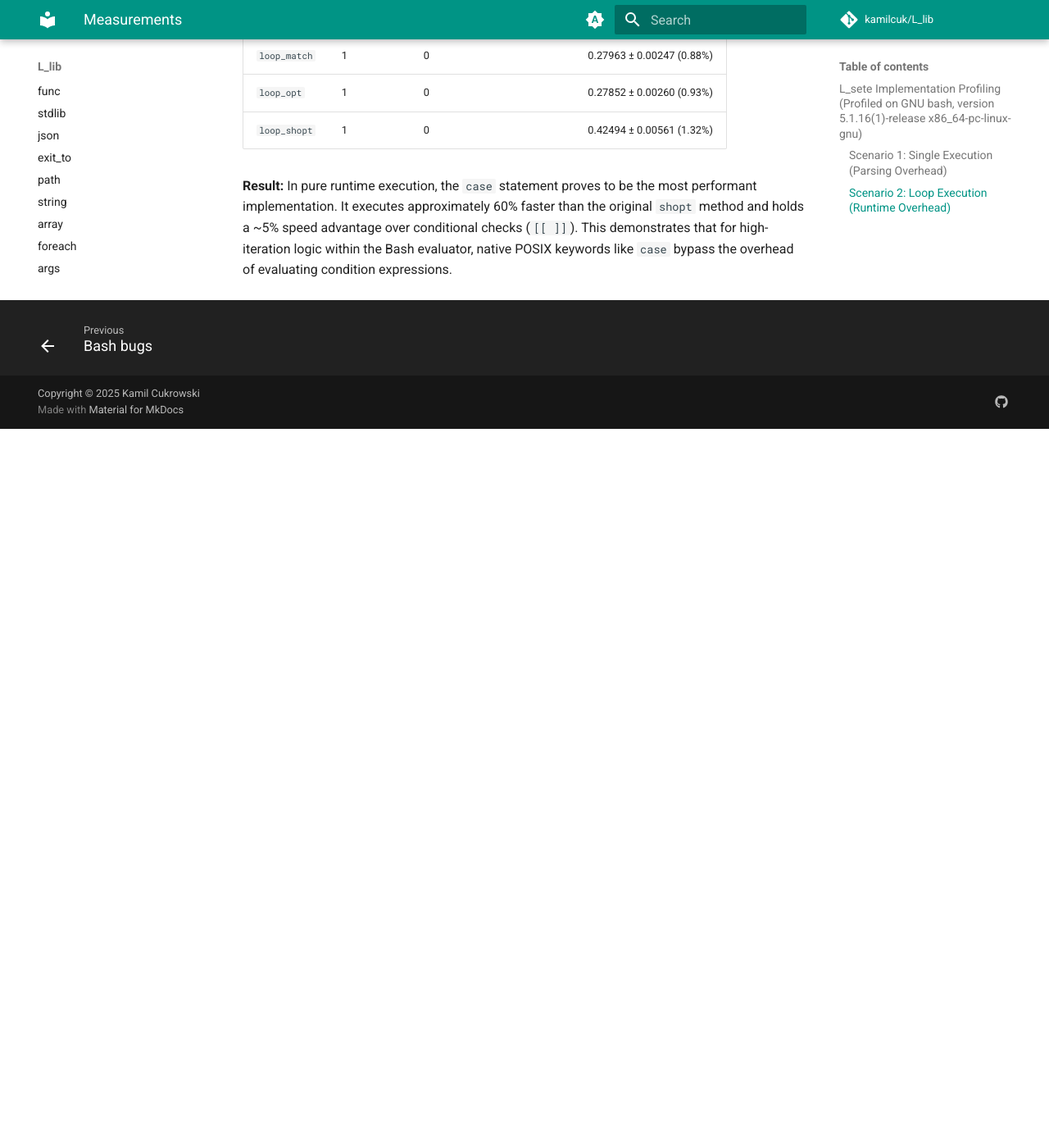
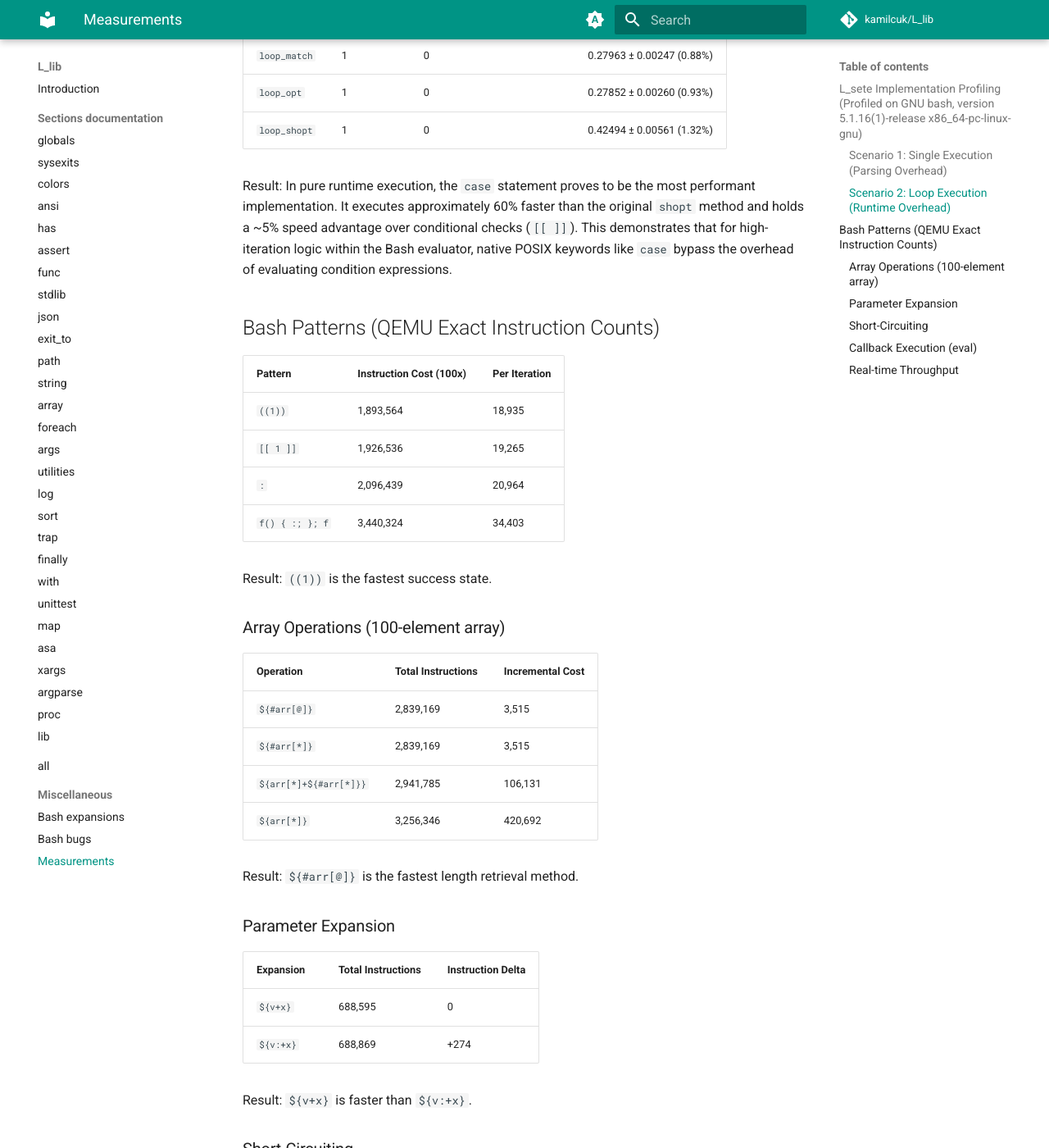
Before and after one commit to Kamilcuk/L_lib, an MkDocs documentation site: the page built from docs/measurements.md, in a window 1280 px wide and 1400 px high, scrolled down 3782 px. Shown: the whole window at 82% size. Built offline with MkDocs 1.6.1 and Material for MkDocs 9.7.7, drawn with Linux system fonts in a browser that asks for light colours; comment, search, counter and statistics services are not loaded; before the commit the page ends 4305 px from its top, so only the background shows below that; some of the changed text lies outside the part shown.

Commit message:
docs: update performance measurements

```diff
--- a/docs/measurements.md
+++ b/docs/measurements.md
@@ -82,4 +82,62 @@
 | `loop_opt`   | 1   | 0    |              | 0.27852 ± 0.00260 (0.93%) |
 | `loop_shopt` | 1   | 0    |              | 0.42494 ± 0.00561 (1.32%) |
 
-**Result:** In pure runtime execution, the `case` statement proves to be the most performant implementation. It executes approximately 60% faster than the original `shopt` method and holds a ~5% speed advantage over conditional checks (`[[ ]]`). This demonstrates that for high-iteration logic within the Bash evaluator, native POSIX keywords like `case` bypass the overhead of evaluating condition expressions.
+Result: In pure runtime execution, the `case` statement proves to be the most performant implementation. It executes approximately 60% faster than the original `shopt` method and holds a ~5% speed advantage over conditional checks (`[[ ]]`). This demonstrates that for high-iteration logic within the Bash evaluator, native POSIX keywords like `case` bypass the overhead of evaluating condition expressions.
+
+## Bash Patterns (QEMU Exact Instruction Counts)
+
+| Pattern | Instruction Cost (100x) | Per Iteration |
+| :--- | :--- | :--- |
+| `((1))` | 1,893,564 | 18,935 |
+| `[[ 1 ]]` | 1,926,536 | 19,265 |
+| `:` | 2,096,439 | 20,964 |
+| `f() { :; }; f` | 3,440,324 | 34,403 |
+
+Result: `((1))` is the fastest success state.
+
+### Array Operations (100-element array)
+
+| Operation | Total Instructions | Incremental Cost |
+| :--- | :--- | :--- |
+| `${#arr[@]}` | 2,839,169 | 3,515 |
+| `${#arr[*]}` | 2,839,169 | 3,515 |
+| `${arr[*]+${#arr[*]}}` | 2,941,785 | 106,131 |
+| `${arr[*]}` | 3,256,346 | 420,692 |
+
+Result: `${#arr[@]}` is the fastest length retrieval method.
+
+### Parameter Expansion
+
+| Expansion | Total Instructions | Instruction Delta |
+| :--- | :--- | :--- |
+| `${v+x}` | 688,595 | 0 |
+| `${v:+x}` | 688,869 | +274 |
+
+Result: `${v+x}` is faster than `${v:+x}`.
+
+### Short-Circuiting
+
+| Operation | Total Instructions | Instruction Delta |
+| :--- | :--- | :--- |
+| `(( A && B ))` | 711,790 | 0 |
+| `(( A )) && (( B ))` | 710,934 | -856 |
+
+Result: External short-circuiting with `&&` between `(( ))` blocks is the fastest way to skip logic.
+
+
+### Callback Execution (eval)
+
+| Pattern | Instructions (cb=':') |
+| :--- | :--- |
+| `eval "${cb:-}"` | 704,412 |
+| `[[ -n "$cb" ]] && eval "$cb"` | 714,949 |
+| `${cb:+eval} ${cb:+"$cb"}` | 716,212 |
+
+Result: `eval "${cb:-}"` is the fastest when a callback is present.
+
+
+### Real-time Throughput
+
+| Instruction Count | Real Time (Estimated) | Throughput |
+| :--- | :--- | :--- |
+| 1,000,000 (1M) | 600µs – 800µs | ~1.6 GIPS |
```
Also changed, not shown: other parts of docs/measurements.md (+1 -1 lines).
